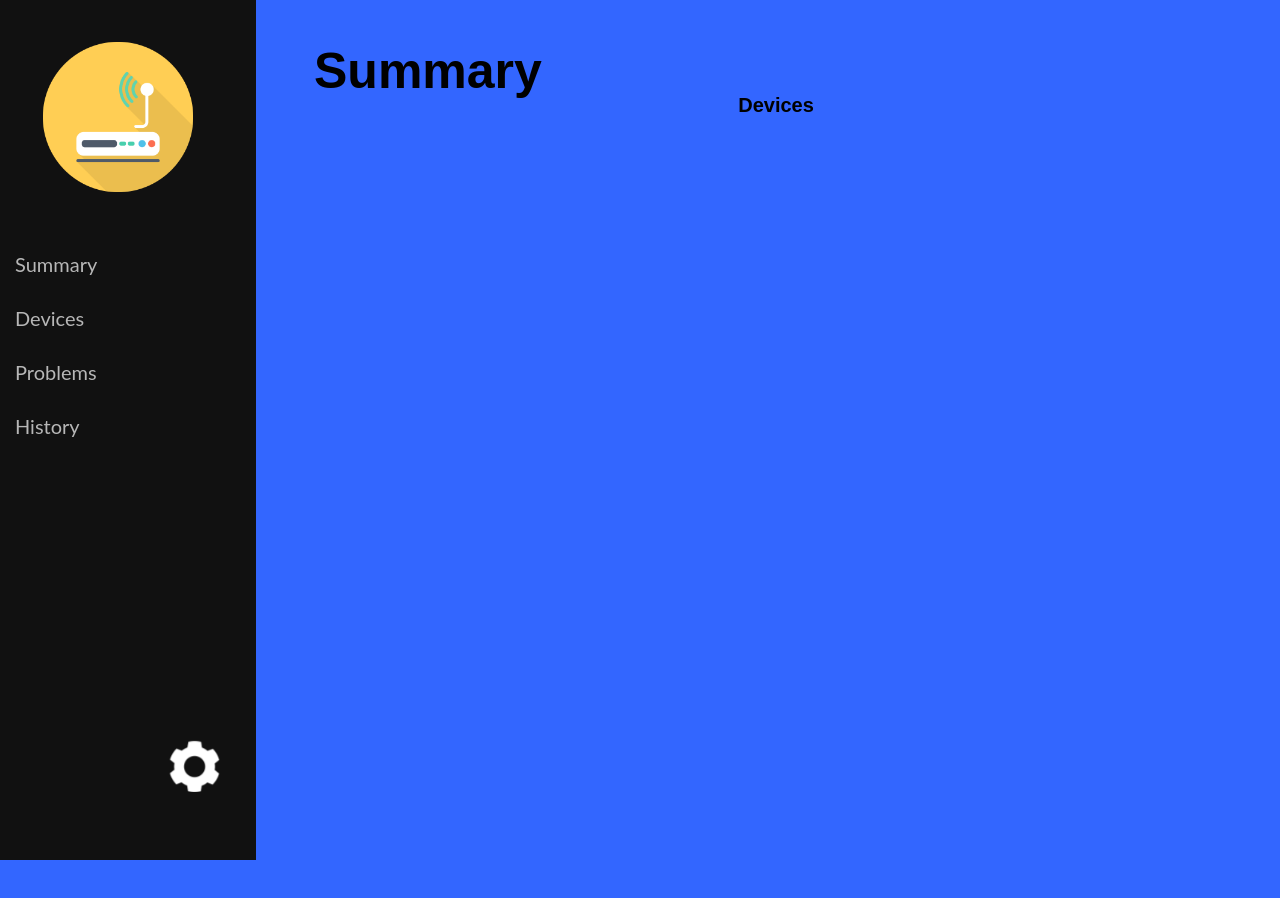
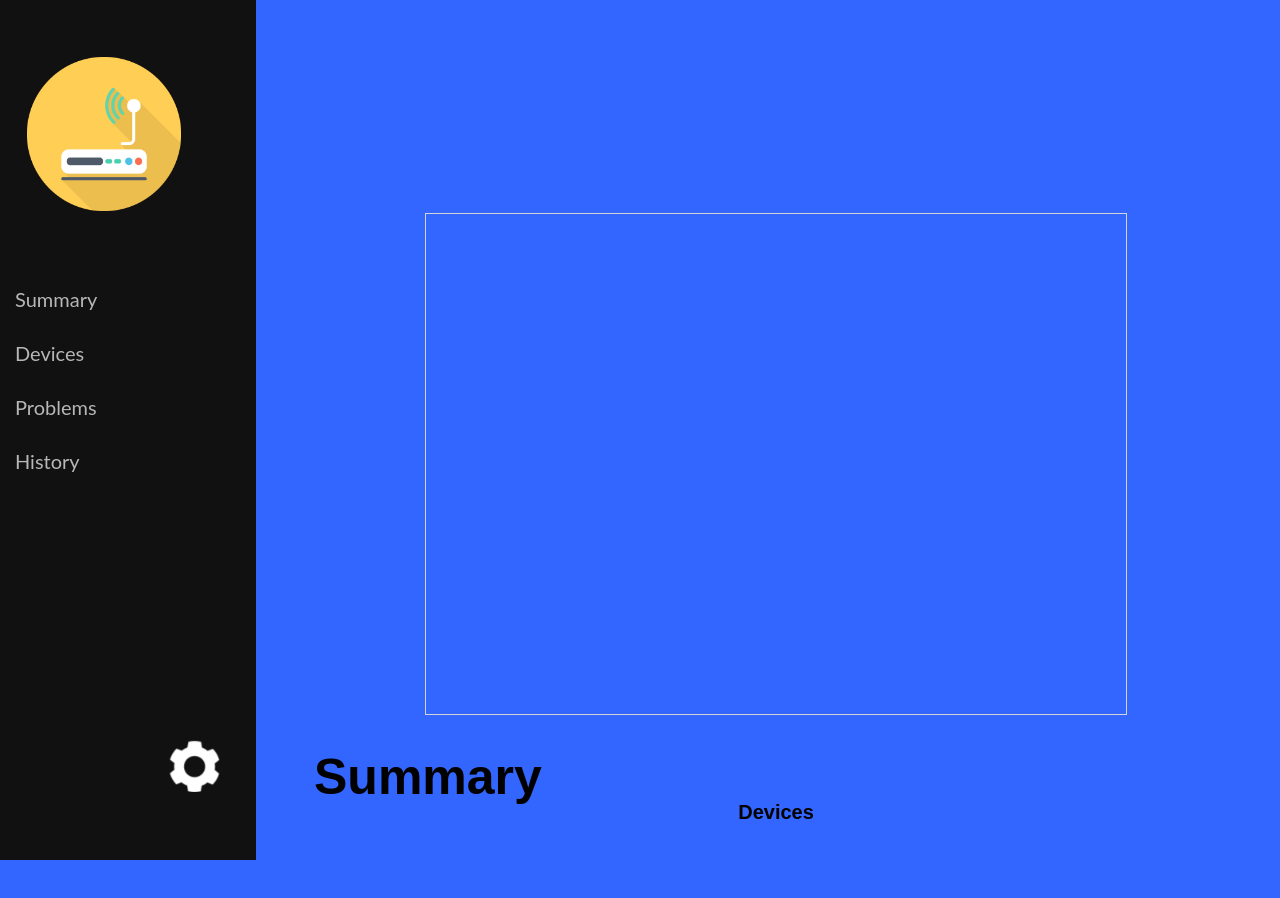
Before and after one commit to jaxee/cuhacking-2017, a website: page public_html/index.html in a window 1280 px wide. Shown: the top 898 px of the page. Before the commit the page ends 800 px from the top, so only its background shows below. Drawn offline with nearby package versions, Linux system fonts and the light colour scheme; no server answers.

Commit message:
Added the vis JS library

```diff
--- a/public_html/index.html
+++ b/public_html/index.html
@@ -5,6 +5,8 @@
 		<title>CU Hacking 2017</title>
 		<link rel="stylesheet" href="main.css">
 		<script src="https://ajax.googleapis.com/ajax/libs/jquery/3.1.1/jquery.min.js"></script>
+		<script src="https://cdnjs.cloudflare.com/ajax/libs/vis/4.18.1/vis.min.js"> </script>
+		<link src="https://cdnjs.cloudflare.com/ajax/libs/vis/4.18.1/vis.min.css"> </link>
 
 		<script src="./networkClient.js"></script>
 		<link rel="shortcut icon" type="image/x-icon" href="favicon.ico" />
@@ -27,7 +29,7 @@
 	</head>
 	<body>
 		<div id="mySidenav" class="sidenav">
-		  <img style="margin-top:-20px; padding-top:0px; padding-bottom:40px; padding-right:20px" width="60%" src="Images/logo.png" />
+		  <a href="#" onClick="showVisualization()"><img style="margin-top:-20px; padding-top:0px; padding-bottom:40px; padding-left:10px;" width="70%" src="Images/logo.png" /></a>
 
 		  <a href="javascript:void(0)" class="closebtn" onclick="closeNav()">&times;</a>
 
@@ -42,6 +44,10 @@
 		<span style="font-size:30px;cursor:pointer;opacity:0.5;" class="openMenuTab" onclick="openNav()"><img class="menuOpenTabImg" height="200px;" src="Images/menuOpenTab.png" /></span>
 
 		<div id="content">
+
+
+			<div id="mynetwork" style="margin-top:20%"></div>
+
 
 			<div id="summary">
 				<div id="pageTitle">
--- a/public_html/main.css
+++ b/public_html/main.css
@@ -198,6 +198,13 @@ td a {
 	margin:auto auto;
 }
 
+#mynetwork {
+    width: 700px;
+    height: 500px;
+    border: 1px solid lightgray;
+    margin: auto auto;
+}
+
 /* MOBILE ADJUSTMENTS */
 @media (max-width:700px) {
     .sidenav{
```
